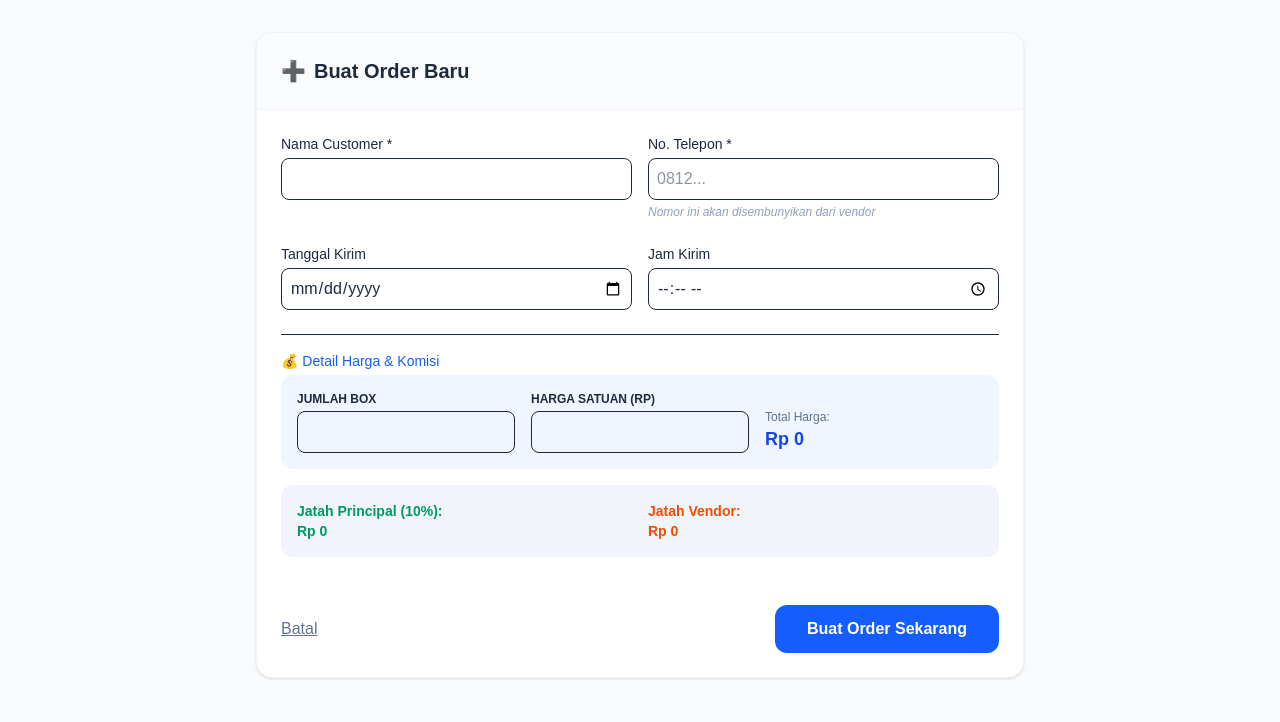
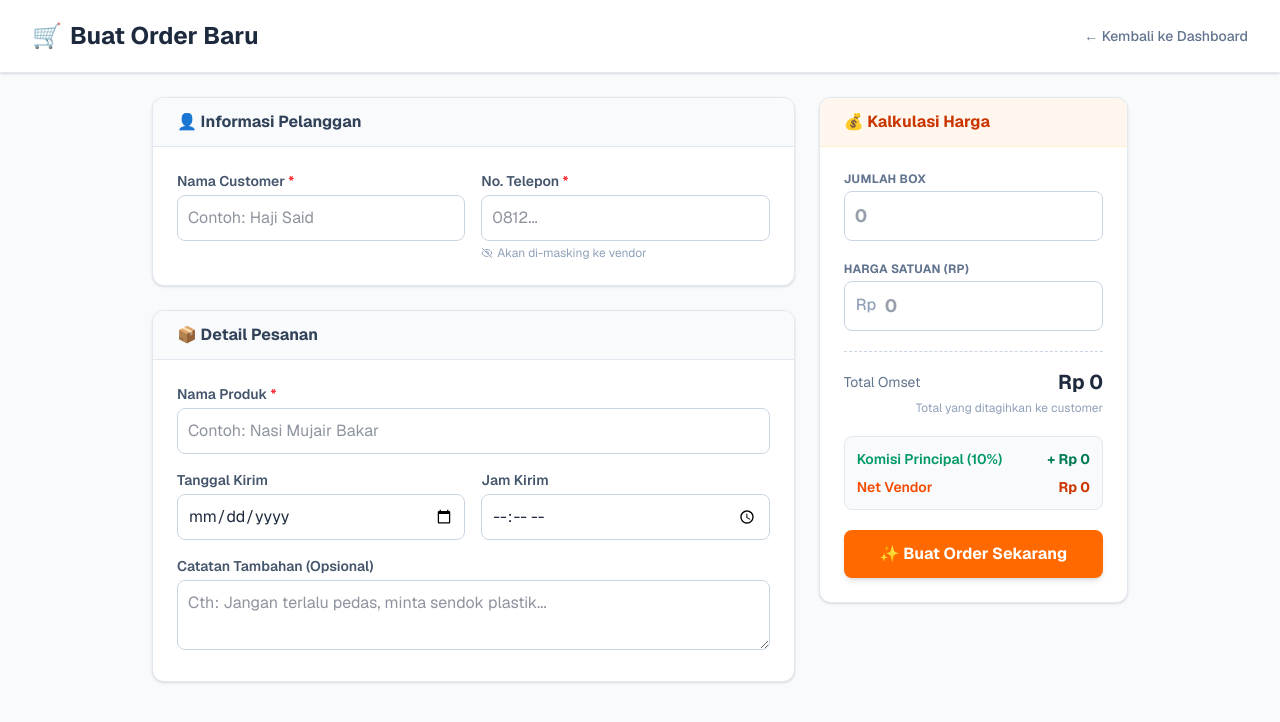
Before and after one commit to alifikrikroirulnisa-ui/nasibox-app, a Next.js app: page /dashboard/principal in a window 1280 px wide. Shown: the top 722 px of the page. Built offline with nearby package versions, Linux system fonts and the light colour scheme.

Commit message:
fix: arah login princ

```diff
--- a/app/dashboard/principal/page.tsx
+++ b/app/dashboard/principal/page.tsx
@@ -11,13 +11,13 @@ export default function CreateOrder() {
     customer_phone: '',
     delivery_date: '',
     delivery_time: '',
-    product_name: '',
+    product_name: '', // Ditambahkan input field-nya di bawah
     quantity: 0,
     unit_price: 0,
     notes: ''
   });
 
-  // Logika Auto-Calculate Komisi (Contoh 10%)
+  // Logika Auto-Calculate Komisi (Tetap 10% sesuai request)
   const totalPrice = formData.quantity * formData.unit_price;
   const commission = totalPrice * 0.10;
   const netToVendor = totalPrice - commission;
@@ -26,13 +26,13 @@ export default function CreateOrder() {
     e.preventDefault();
     setLoading(true);
 
-    // Nomor HP akan di-mask saat di-assign ke vendor nanti
+    // Insert ke Supabase (Struktur tabel TIDAK BERUBAH)
     const { error } = await supabase.from('orders').insert([{
       ...formData,
       total_price: totalPrice,
       principal_commission: commission,
       vendor_net_amount: netToVendor,
-      status: 'new' // Status awal adalah 'Baru'
+      status: 'new'
     }]);
 
     if (error) {
@@ -45,80 +45,150 @@ export default function CreateOrder() {
   };
 
   return (
-    <div className="min-h-screen bg-slate-50 p-4 md:p-8 text-slate-800">
-      <div className="max-w-3xl mx-auto bg-white rounded-2xl shadow-sm border border-slate-100 overflow-hidden">
-        <div className="p-6 border-b border-slate-100 bg-slate-50/50">
-          <h1 className="text-xl font-bold flex items-center gap-2">
-            <span>➕</span> Buat Order Baru
+    <div className="min-h-screen bg-slate-50 text-slate-800 font-sans">
+      {/* Header Halaman (Meniru style dashboard header) */}
+      <div className="bg-white border-b border-slate-200 px-8 py-5 flex items-center justify-between mb-6 shadow-sm">
+        <h1 className="text-2xl font-bold text-slate-800 flex items-center gap-2">
+          <span className="text-orange-500">🛒</span> Buat Order Baru
         </h1>
+        <button
+          onClick={() => router.back()}
+          className="text-sm text-slate-500 hover:text-orange-500 font-medium transition"
+        >
+          &larr; Kembali ke Dashboard
+        </button>
       </div>
 
-        <form onSubmit={handleSubmit} className="p-6 space-y-6">
-          {/* Data Customer */}
-          <div className="grid grid-cols-1 md:grid-cols-2 gap-4">
+      <div className="max-w-5xl mx-auto px-6 pb-12">
+        <form onSubmit={handleSubmit} className="grid grid-cols-1 lg:grid-cols-3 gap-6">
+
+          {/* KOLOM KIRI: Informasi Utama Order */}
+          <div className="lg:col-span-2 space-y-6">
+
+            {/* Card 1: Data Customer */}
+            <div className="bg-white rounded-xl shadow-sm border border-slate-200 overflow-hidden">
+              <div className="bg-slate-50 px-6 py-3 border-b border-slate-200">
+                <h3 className="font-bold text-slate-700">👤 Informasi Pelanggan</h3>
+              </div>
+              <div className="p-6 grid grid-cols-1 md:grid-cols-2 gap-4">
                 <div>
-              <label className="block text-sm font-medium mb-1">Nama Customer *</label>
-              <input type="text" required className="w-full p-2 border rounded-lg"
+                  <label className="block text-sm font-semibold text-slate-600 mb-1">Nama Customer <span className="text-red-500">*</span></label>
+                  <input type="text" required placeholder="Contoh: Haji Said"
+                    className="w-full p-2.5 border border-slate-300 rounded-lg focus:ring-2 focus:ring-orange-200 focus:border-orange-500 outline-none transition"
                     onChange={(e) => setFormData({...formData, customer_name: e.target.value})} />
                 </div>
                 <div>
-              <label className="block text-sm font-medium mb-1">No. Telepon *</label>
-              <input type="tel" required placeholder="0812..." className="w-full p-2 border rounded-lg"
+                  <label className="block text-sm font-semibold text-slate-600 mb-1">No. Telepon <span className="text-red-500">*</span></label>
+                  <input type="tel" required placeholder="0812..."
+                    className="w-full p-2.5 border border-slate-300 rounded-lg focus:ring-2 focus:ring-orange-200 focus:border-orange-500 outline-none transition"
                     onChange={(e) => setFormData({...formData, customer_phone: e.target.value})} />
-              <p className="text-xs text-slate-400 mt-1 italic">Nomor ini akan disembunyikan dari vendor</p>
+                  <p className="text-xs text-slate-400 mt-1 flex items-center gap-1">
+                    <svg className="w-3 h-3" fill="none" stroke="currentColor" viewBox="0 0 24 24"><path strokeLinecap="round" strokeLinejoin="round" strokeWidth="2" d="M13.875 18.825A10.05 10.05 0 0112 19c-4.478 0-8.268-2.943-9.543-7a9.97 9.97 0 011.563-3.029m5.858.908a3 3 0 114.243 4.243M9.878 9.878l4.242 4.242M9.88 9.88l-3.29-3.29m7.532 7.532l3.29 3.29M3 3l3.59 3.59m0 0A9.953 9.953 0 0112 5c4.478 0 8.268 2.943 9.543 7a10.025 10.025 0 01-4.132 5.411m0 0L21 21" /></svg>
+                    Akan di-masking ke vendor
+                  </p>
+                </div>
               </div>
             </div>
 
-          {/* Detail Pesanan */}
+            {/* Card 2: Detail Produk & Pengiriman */}
+            <div className="bg-white rounded-xl shadow-sm border border-slate-200 overflow-hidden">
+              <div className="bg-slate-50 px-6 py-3 border-b border-slate-200">
+                <h3 className="font-bold text-slate-700">📦 Detail Pesanan</h3>
+              </div>
+              <div className="p-6 space-y-4">
+                {/* Produk */}
+                <div>
+                  <label className="block text-sm font-semibold text-slate-600 mb-1">Nama Produk <span className="text-red-500">*</span></label>
+                  <input type="text" required placeholder="Contoh: Nasi Mujair Bakar"
+                    className="w-full p-2.5 border border-slate-300 rounded-lg focus:ring-2 focus:ring-orange-200 focus:border-orange-500 outline-none transition"
+                    onChange={(e) => setFormData({...formData, product_name: e.target.value})} />
+                </div>
+
+                {/* Waktu Kirim */}
                 <div className="grid grid-cols-1 md:grid-cols-2 gap-4">
                   <div>
-              <label className="block text-sm font-medium mb-1">Tanggal Kirim</label>
-              <input type="date" required className="w-full p-2 border rounded-lg"
+                    <label className="block text-sm font-semibold text-slate-600 mb-1">Tanggal Kirim</label>
+                    <input type="date" required
+                      className="w-full p-2.5 border border-slate-300 rounded-lg focus:ring-2 focus:ring-orange-200 focus:border-orange-500 outline-none transition"
                       onChange={(e) => setFormData({...formData, delivery_date: e.target.value})} />
                   </div>
                   <div>
-              <label className="block text-sm font-medium mb-1">Jam Kirim</label>
-              <input type="time" required className="w-full p-2 border rounded-lg"
+                    <label className="block text-sm font-semibold text-slate-600 mb-1">Jam Kirim</label>
+                    <input type="time" required
+                      className="w-full p-2.5 border border-slate-300 rounded-lg focus:ring-2 focus:ring-orange-200 focus:border-orange-500 outline-none transition"
                       onChange={(e) => setFormData({...formData, delivery_time: e.target.value})} />
                   </div>
                 </div>
 
-          <div className="space-y-4 pt-4 border-t">
-            <label className="block text-sm font-medium mb-1 font-bold text-blue-600">💰 Detail Harga & Komisi</label>
-            <div className="grid grid-cols-1 md:grid-cols-3 gap-4 bg-blue-50 p-4 rounded-xl">
+                {/* Catatan */}
                 <div>
-                <label className="block text-xs font-bold uppercase">Jumlah Box</label>
-                <input type="number" required className="w-full p-2 border rounded-lg mt-1"
-                  onChange={(e) => setFormData({...formData, quantity: Number(e.target.value)})} />
+                  <label className="block text-sm font-semibold text-slate-600 mb-1">Catatan Tambahan (Opsional)</label>
+                  <textarea rows={2} placeholder="Cth: Jangan terlalu pedas, minta sendok plastik..."
+                    className="w-full p-2.5 border border-slate-300 rounded-lg focus:ring-2 focus:ring-orange-200 focus:border-orange-500 outline-none transition"
+                    onChange={(e) => setFormData({...formData, notes: e.target.value})} />
                 </div>
-              <div>
-                <label className="block text-xs font-bold uppercase">Harga Satuan (Rp)</label>
-                <input type="number" required className="w-full p-2 border rounded-lg mt-1"
-                  onChange={(e) => setFormData({...formData, unit_price: Number(e.target.value)})} />
-              </div>
-              <div className="flex flex-col justify-end">
-                <p className="text-xs text-slate-500">Total Harga:</p>
-                <p className="text-lg font-bold text-blue-700">Rp {totalPrice.toLocaleString()}</p>
-              </div>
-            </div>
-
-            {/* Ringkasan Komisi */}
-            <div className="grid grid-cols-2 gap-4 text-sm bg-slate-100 p-4 rounded-xl">
-              <div className="text-emerald-600 font-bold">
-                Jatah Principal (10%): <br/> Rp {commission.toLocaleString()}
-              </div>
-              <div className="text-orange-600 font-bold">
-                Jatah Vendor: <br/> Rp {netToVendor.toLocaleString()}
               </div>
             </div>
           </div>
 
-          <div className="flex justify-between pt-6">
-            <button type="button" onClick={() => router.back()} className="text-slate-500 underline">Batal</button>
-            <button type="submit" disabled={loading} className="bg-blue-600 text-white px-8 py-3 rounded-xl font-bold hover:bg-blue-700 disabled:bg-slate-300 transition">
-              {loading ? 'Menyimpan...' : 'Buat Order Sekarang'}
+          {/* KOLOM KANAN: Kalkulasi Harga */}
+          <div className="lg:col-span-1 space-y-6">
+            <div className="bg-white rounded-xl shadow-sm border border-slate-200 overflow-hidden sticky top-6">
+              <div className="bg-orange-50 px-6 py-3 border-b border-orange-100">
+                <h3 className="font-bold text-orange-700 flex items-center gap-2">
+                  💰 Kalkulasi Harga
+                </h3>
+              </div>
+
+              <div className="p-6 space-y-5">
+                <div>
+                  <label className="block text-xs font-bold text-slate-500 uppercase tracking-wide mb-1">Jumlah Box</label>
+                  <input type="number" required min="1" placeholder="0"
+                    className="w-full p-2.5 border border-slate-300 rounded-lg text-lg font-bold text-slate-700 focus:ring-2 focus:ring-orange-200 focus:border-orange-500 outline-none transition"
+                    onChange={(e) => setFormData({...formData, quantity: Number(e.target.value)})} />
+                </div>
+
+                <div>
+                  <label className="block text-xs font-bold text-slate-500 uppercase tracking-wide mb-1">Harga Satuan (Rp)</label>
+                  <div className="relative">
+                    <span className="absolute left-3 top-3 text-slate-400 font-medium">Rp</span>
+                    <input type="number" required min="0" placeholder="0"
+                      className="w-full p-2.5 pl-10 border border-slate-300 rounded-lg text-lg font-bold text-slate-700 focus:ring-2 focus:ring-orange-200 focus:border-orange-500 outline-none transition"
+                      onChange={(e) => setFormData({...formData, unit_price: Number(e.target.value)})} />
+                  </div>
+                </div>
+
+                <div className="pt-4 border-t border-dashed border-slate-300">
+                  <div className="flex justify-between items-center mb-1">
+                    <span className="text-slate-500 text-sm">Total Omset</span>
+                    <span className="text-xl font-bold text-slate-800">Rp {totalPrice.toLocaleString()}</span>
+                  </div>
+                  <p className="text-xs text-right text-slate-400">Total yang ditagihkan ke customer</p>
+                </div>
+
+                {/* Rincian Komisi (Visual Only - Info Internal) */}
+                <div className="bg-slate-50 rounded-lg p-3 space-y-2 border border-slate-200">
+                  <div className="flex justify-between text-sm">
+                    <span className="text-emerald-600 font-semibold">Komisi Principal (10%)</span>
+                    <span className="text-emerald-700 font-bold">+ Rp {commission.toLocaleString()}</span>
+                  </div>
+                  <div className="flex justify-between text-sm">
+                    <span className="text-orange-600 font-semibold">Net Vendor</span>
+                    <span className="text-orange-700 font-bold">Rp {netToVendor.toLocaleString()}</span>
+                  </div>
+                </div>
+
+                <button
+                  type="submit"
+                  disabled={loading}
+                  className="w-full bg-orange-500 text-white py-3 rounded-lg font-bold shadow-md hover:bg-orange-600 hover:shadow-lg disabled:bg-slate-300 disabled:shadow-none transition transform active:scale-95"
+                >
+                  {loading ? 'Menyimpan Order...' : '✨ Buat Order Sekarang'}
                 </button>
               </div>
+            </div>
+          </div>
+
         </form>
       </div>
     </div>
```
Lines whose indentation alone changed are shown as unchanged.
